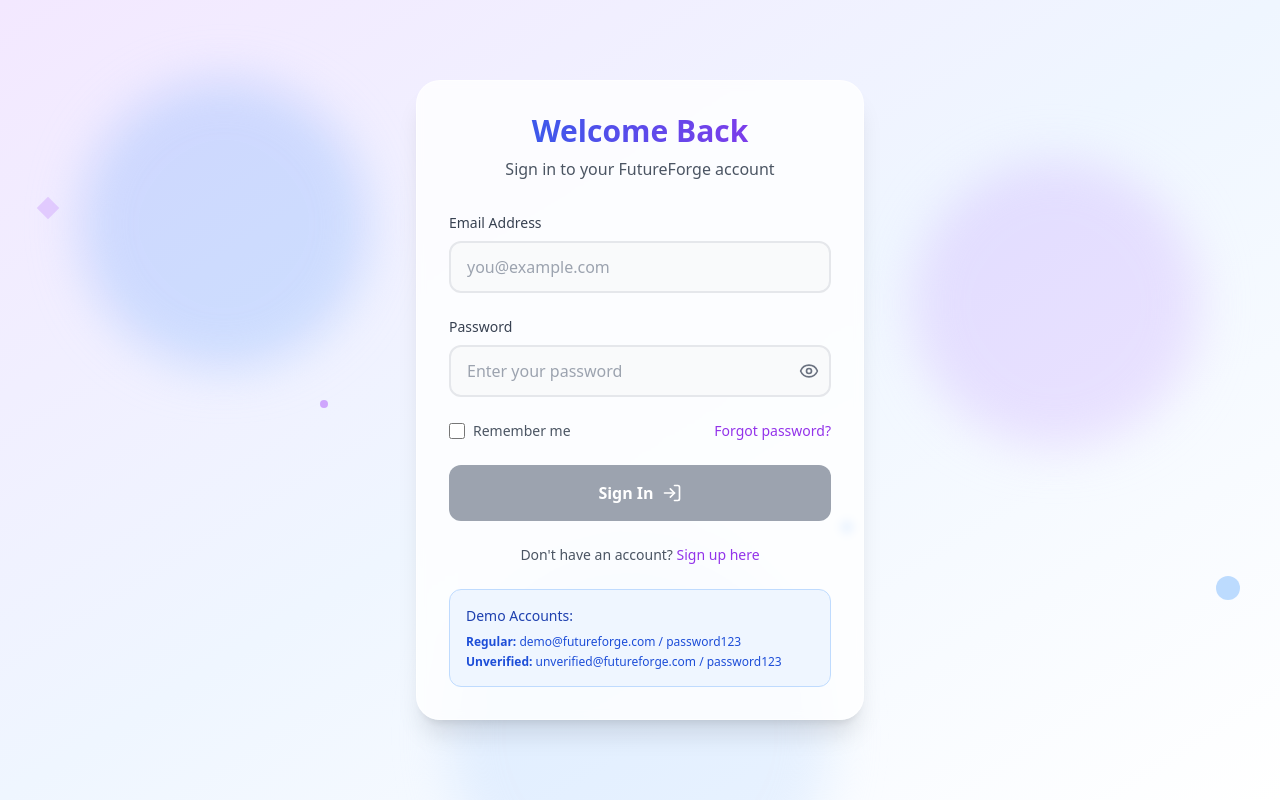
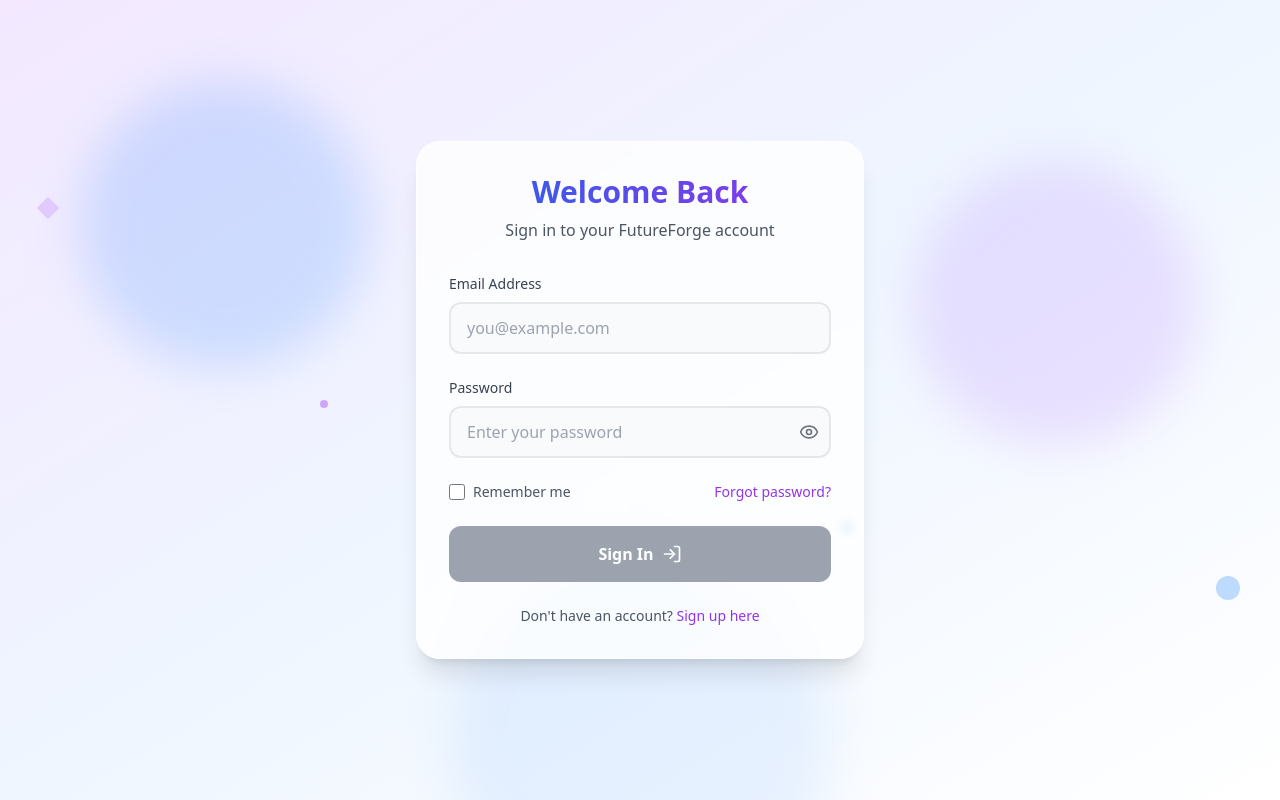
Before and after one commit to nukimoya/futureforge_frontend, a React (Vite) app: page /login in a window 1280 px wide. Built offline with nearby package versions, Linux system fonts and the light colour scheme.

Commit message:
Login Error Handling 2

```diff
--- a/src/generalpages/login.jsx
+++ b/src/generalpages/login.jsx
@@ -88,8 +88,9 @@
     setErrors(prev => ({ ...prev, [name]: error }));
   };
 
-  const handleSubmit = useCallback(async () => {
+  const handleSubmit = useCallback(async (e) => {
     // ✅ Validate fields and collect errors
+    if (e) e.preventDefault();
     const newErrors = {};
     Object.keys(formData).forEach((key) => {
       const error = validateField(key, formData[key]);
@@ -490,7 +491,7 @@
               <p className="text-gray-600">Sign in to your FutureForge account</p>
             </div>
 
-            <div className="space-y-6">
+            <form onSubmit={handleSubmit} className="space-y-6">
               {/* Email Field */}
               <div>
                 <label htmlFor="email" className="block text-sm font-medium text-gray-700 mb-2">
@@ -579,7 +580,7 @@
 
               {/* Submit Button */}
               <button
-                onClick={handleSubmit}
+                type="submit"
                 disabled={!isFormValid || isSubmitting}
                 className={`group w-full py-4 px-6 rounded-xl font-semibold text-white transition-all duration-300 transform ${
                   isFormValid && !isSubmitting
@@ -599,7 +600,7 @@
                   </div>
                 )}
               </button>
-            </div>
+            </form>
 
             <div className="mt-6 text-center">
               <p className="text-gray-600 text-sm">
@@ -611,13 +612,13 @@
             </div>
 
             {/* Demo Account Info */}
-            <div className="mt-6 p-4 bg-blue-50 rounded-xl border border-blue-200">
+            {/* <div className="mt-6 p-4 bg-blue-50 rounded-xl border border-blue-200">
               <p className="text-sm text-blue-800 font-medium mb-2">Demo Accounts:</p>
               <div className="text-xs text-blue-700 space-y-1">
                 <p><strong>Regular:</strong> demo@futureforge.com / password123</p>
                 <p><strong>Unverified:</strong> unverified@futureforge.com / password123</p>
               </div>
-            </div>
+            </div> */}
           </div>
         </div>
       </div>
```
